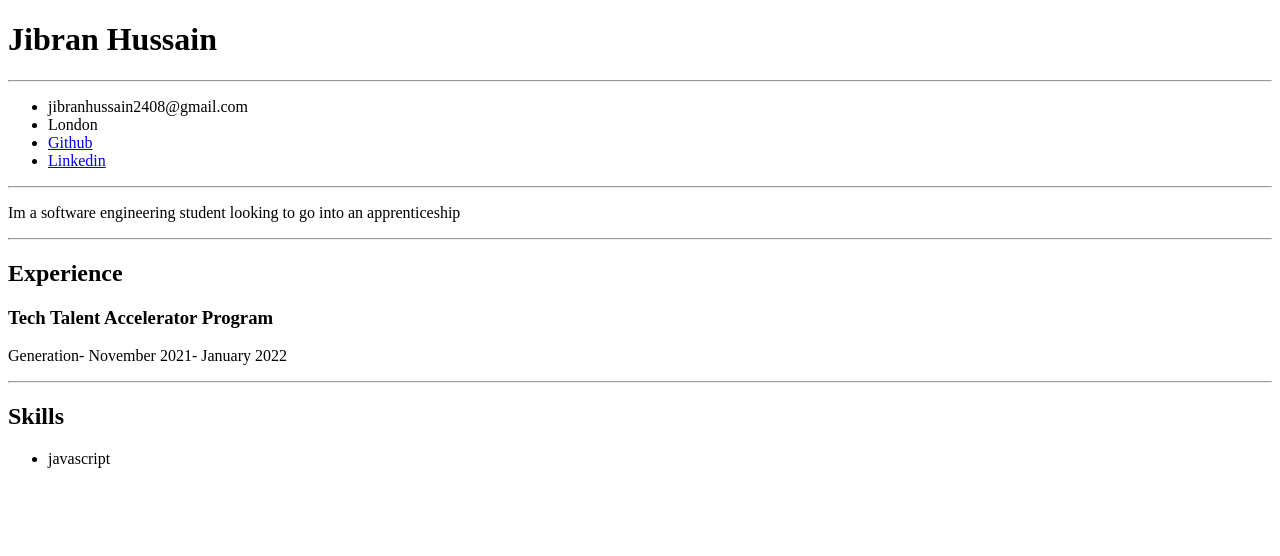
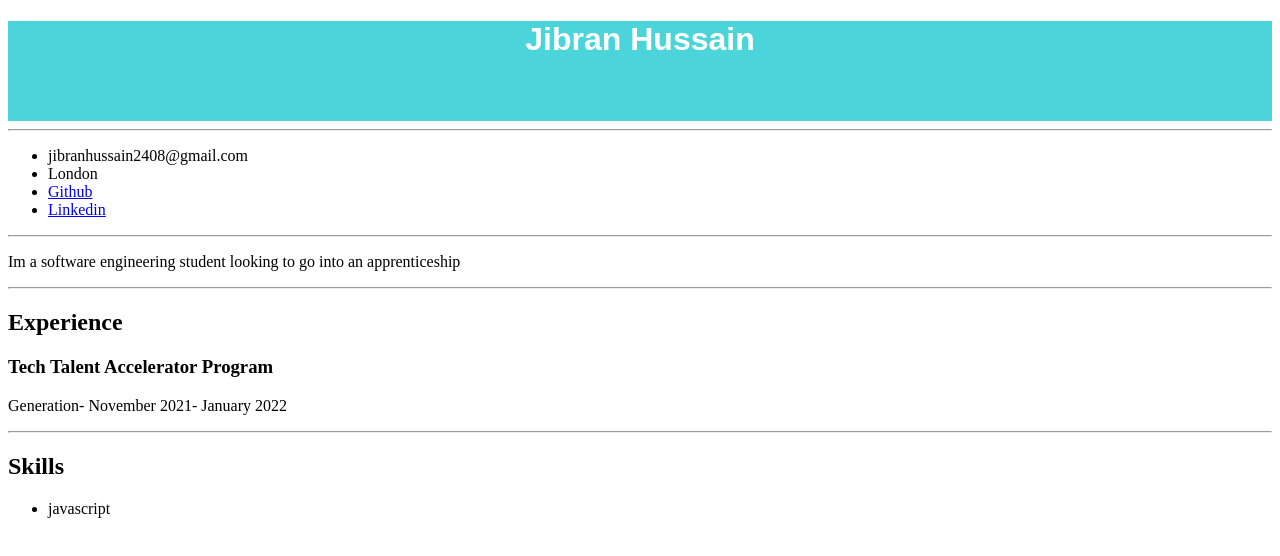
Before and after one commit to JibranH24/Profile, a plain HTML site: page index.html in a window 1280 px wide. Drawn offline with Linux system fonts and the light colour scheme; files that its build step writes are made by us from their sources.

Commit message:
added css

```diff
--- a/Profile css styles/styles.css
+++ b/Profile css styles/styles.css
@@ -1,3 +1,9 @@
-.random{
-    color:blueviolet;
+.main-header{
+    background-color: rgb(75, 213, 218);
+    color:white;
+    font-family: Arial, Helvetica, sans-serif;
+    height:100px;
+    text-align: center;
+    text-emphasis: bold;
+
 }
```
